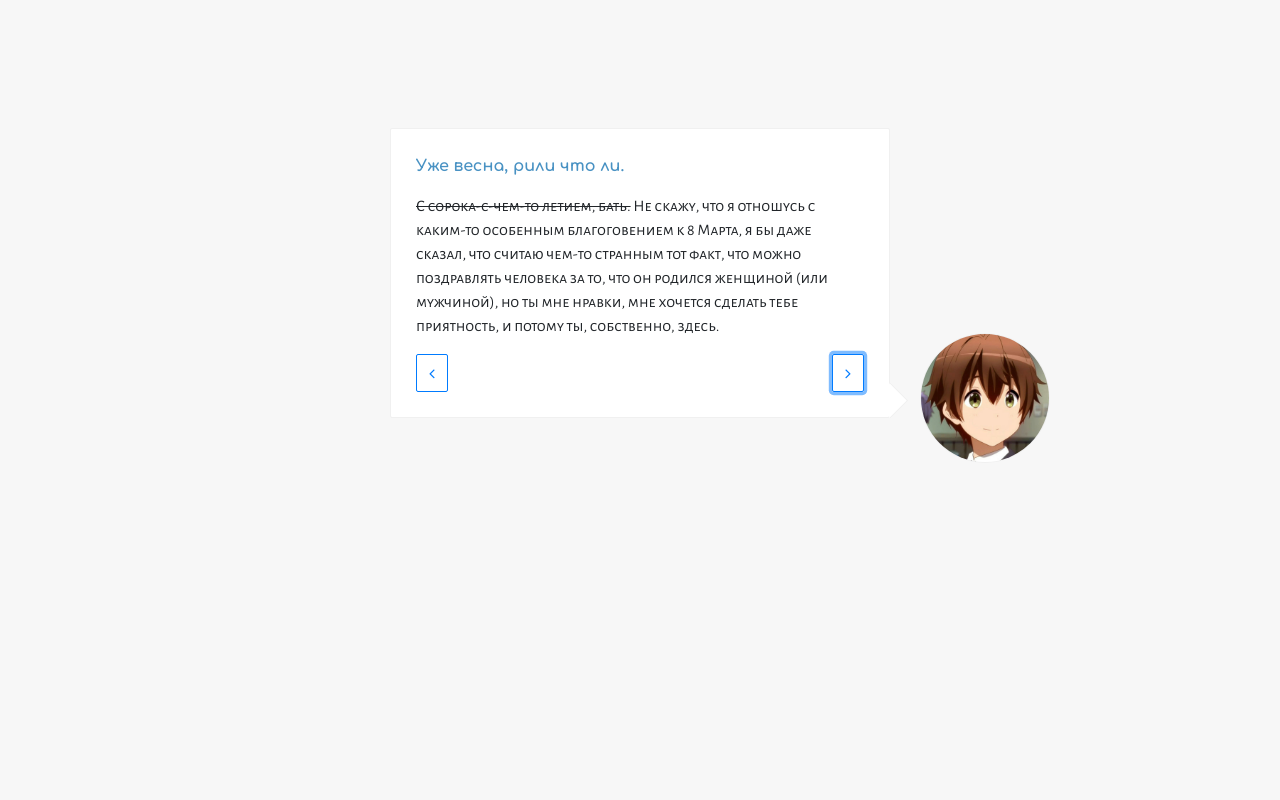
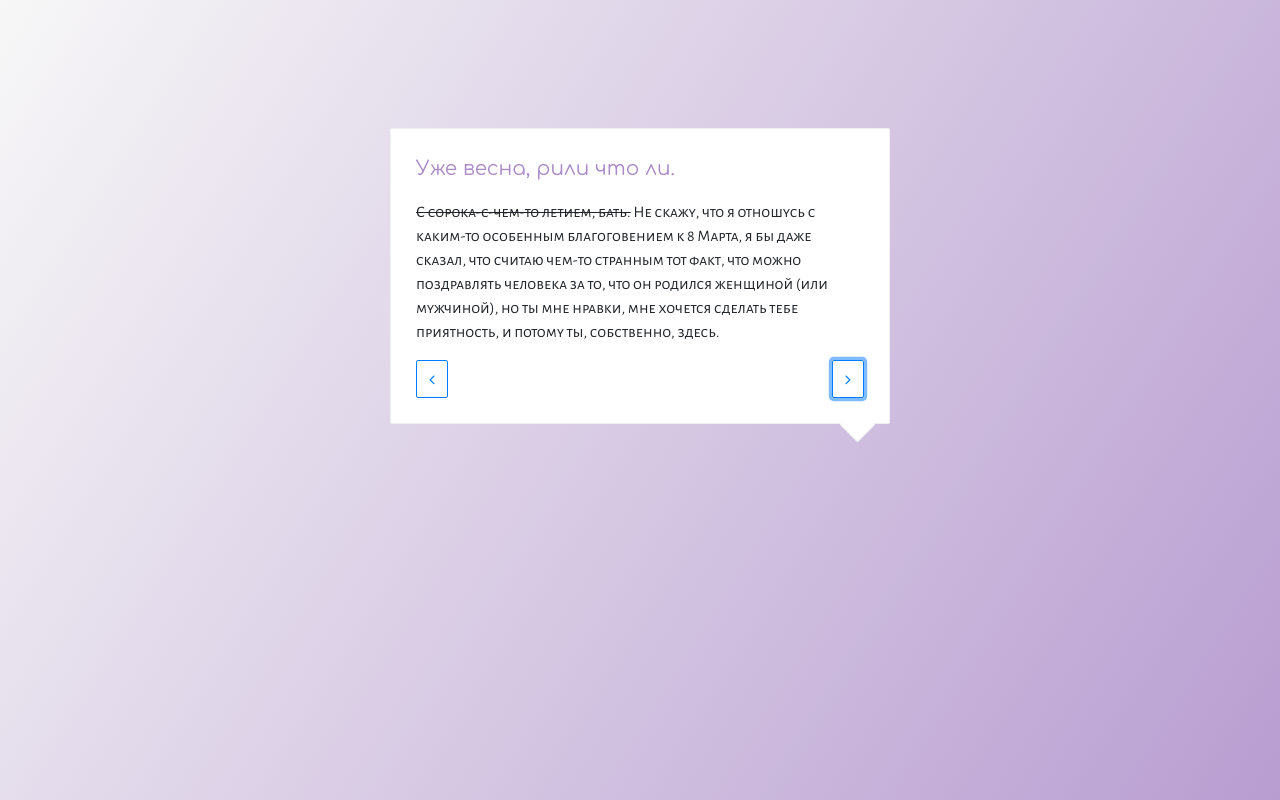
Before and after one commit to iluvmymaid/iluvmymaid, a plain HTML site: page index.html in a window 1280 px wide. Both pictures are taken after a click on the button 848 px from the left and 333 px from the top of the page. Drawn offline with nearby package versions, Linux system fonts and the light colour scheme; a web font is replaced by a local one.

Commit message:
Add files via upload
коммиттт

```diff
--- a/css/main.css
+++ b/css/main.css
@@ -1,9 +1,18 @@
+html {
+	min-height: 100%;
+}
+
 body {
-	background: rgb(247,247,247);
+	background: #b89dd1; /* Old Browsers */
+	background: -webkit-linear-gradient(bottom right,#b89dd1,#f7f7f7); /*Safari 5.1-6*/
+	background: -o-linear-gradient(bottom right,#b89dd1,#f7f7f7); /*Opera 11.1-12*/
+	background: -moz-linear-gradient(bottom right,#b89dd1,#f7f7f7); /*Fx 3.6-15*/
+	background: linear-gradient(bottom right, #b89dd1, #f7f7f7); /*Standard*/
+	background-attachment: fixed;
 }
 
 .cloud {
-	width: 500px;
+	width: 100%;
 	min-height: 250px;
 	background: rgb(255,255,255);
 	padding: 25px;
@@ -16,10 +25,12 @@ body {
 }
 
 .cloud-container {
-	width: 500px;
+	width: 80%;
+	max-width: 500px;
 	min-height: 250px;
 	margin: 0 auto;
 	margin-top: 10%;
+	margin-bottom: 20px;
 	padding: 0;
 	position: relative;
 }
@@ -28,13 +39,13 @@ body {
 	width: 25px;
 	height: 25px;
 	background: rgb(255,255,255);
-	transform: rotate(45deg);
-	-moz-transform: rotate(45deg);  /* Firefox */
-    -o-transform: rotate(45deg);  /* Opera */
-    -webkit-transform: rotate(45deg);  /* Safari y Chrome */
+	transform: rotate(135deg);
+	-moz-transform: rotate(135deg);  /* Firefox */
+    -o-transform: rotate(135deg);  /* Opera */
+    -webkit-transform: rotate(135deg);  /* Safari y Chrome */
     position: absolute;
-    bottom: 5px;
-    right: -13px;
+    bottom: -13px;
+    right: 20px;
     border-right: 1px solid rgb(240,240,240);
     border-top: 1px solid rgb(240,240,240);
     z-index: 5;
@@ -57,13 +68,12 @@ body {
 
 p {
 	font-size: 16px;
-	font-family: 'Alegreya Sans SC', sans-serif;
+	font-family: 'Alegreya Sans SC', cursive;
 }
 
 .h1-i-think {
-	font-weight: bold;
-	color: rgb(73,146,195);
-	font-size: 16px;
+	color: rgb(171,138,199);
+	font-size: 20px;
 	font-family: 'Comfortaa', cursive;
 }
 
@@ -74,8 +84,10 @@ p .ln-th {
 .avatar {
 	border-radius: 50%;
 	border: 1px solid rgb(240,240,240);
-	width: 130px;
-	height: 130px;
+	width: 10%;
+	height: 10%;
+	max-width: 130px;
+	max-height: 130px;
 	position: absolute;
 	bottom: -45px;
 	right: -160px;
--- a/index.html
+++ b/index.html
@@ -3,18 +3,46 @@
 <head>
 	<meta charset="UTF-8">
 	<title>тьмок!</title>
+	<meta name="viewport" content="width=device-width, initial-scale=1">
 	<link rel="icon" type="image/png" href="img/icon.png" />
 	<link href="https://fonts.googleapis.com/css?family=Alegreya+Sans+SC&amp;subset=cyrillic" rel="stylesheet">
+	<link href="https://fonts.googleapis.com/css?family=Neucha&amp;subset=cyrillic" rel="stylesheet">
+	<link href="https://fonts.googleapis.com/css?family=Amatic+SC:700&amp;subset=cyrillic" rel="stylesheet">
 	<link href="https://fonts.googleapis.com/css?family=Comfortaa:400,700&amp;subset=cyrillic" rel="stylesheet">
 	<link rel="stylesheet" href="https://maxcdn.bootstrapcdn.com/bootstrap/4.0.0/css/bootstrap.min.css" integrity="sha384-Gn5384xqQ1aoWXA+058RXPxPg6fy4IWvTNh0E263XmFcJlSAwiGgFAW/dAiS6JXm" crossorigin="anonymous">
 	<link rel="stylesheet" href="https://maxcdn.bootstrapcdn.com/font-awesome/4.4.0/css/font-awesome.min.css">
 	<link rel="stylesheet"
   href="https://cdn.jsdelivr.net/npm/animate.css@3.5.2/animate.min.css">
+
 	<link rel="stylesheet" href="css/main.css">
 </head>
 	<script src="js/jquery.js"></script>
+	<script src="https://cdn.jsdelivr.net/npm/typeit@5.5.2/dist/typeit.min.js"></script>
 	<script type="text/javascript">
 		var currentPage = 1;
+		function myType() {
+			if (currentPage === 4)
+			{
+				new TypeIt('#type-here-pls', {
+				     speed: 50,
+				     autoStart: false
+				})
+				.pause(500)
+				.type('F vj tnt yt ghjgecrfnm b')
+				.pause(500)
+				.delete()
+				.delete()
+				.type('А можете не пропускать и прочесть, что я вас ')
+				.pause(1200)
+				.type('очень ')
+				.pause(750)
+				.type('люблю и ценю.')
+				.pause(750)
+				.break()
+				.type('Вот. ')
+				.type('<i class="fa fa-heart-o" style="color: rgb(226,41,41);" aria-hidden="true"></i>');
+			}
+		}
 		function nextPage() {
 			var pP = currentPage - 1;
 			var cP = currentPage;
@@ -33,6 +61,7 @@
 
 
 			currentPage++;
+			myType();
 			$('#btn1').removeAttr('disabled');
 			if (currentPage == 6) {
 				$('#btn2').attr('disabled', 'true');
@@ -54,6 +83,7 @@
 			}, 1000);
 
 			currentPage--;
+			myType();
 			$('#btn2').removeAttr('disabled');
 			if (currentPage == 1) {
 				$('#btn1').attr('disabled', 'true');
@@ -63,7 +93,7 @@
 	</script>
 <body>
 	<div class="cloud-container">
-		<img class="avatar" src="img/yuuta.jpg" alt="Я">
+		<!-- <img class="avatar" src="img/yuuta.jpg" alt="Я"> -->
 		<div class="cloud__triangle"></div>
 		<div class="cloud">
 			<div id="container1" class="animated">
@@ -94,8 +124,7 @@
 
 			<div id="container4" hidden="true" class="animated">
 				<p class="h1-i-think">Вы можете пропустить эту страничку.</p>
-				<p>А можете не пропускать и прочесть, что я вас очень люблю и ценю.
-					<i class="fa fa-heart-o" style="color: rgb(226,41,41);" aria-hidden="true"></i></p>
+				<p id="type-here-pls"></p>
 			</div>
 
 			<div id="container5" hidden="true" class="animated">
```
